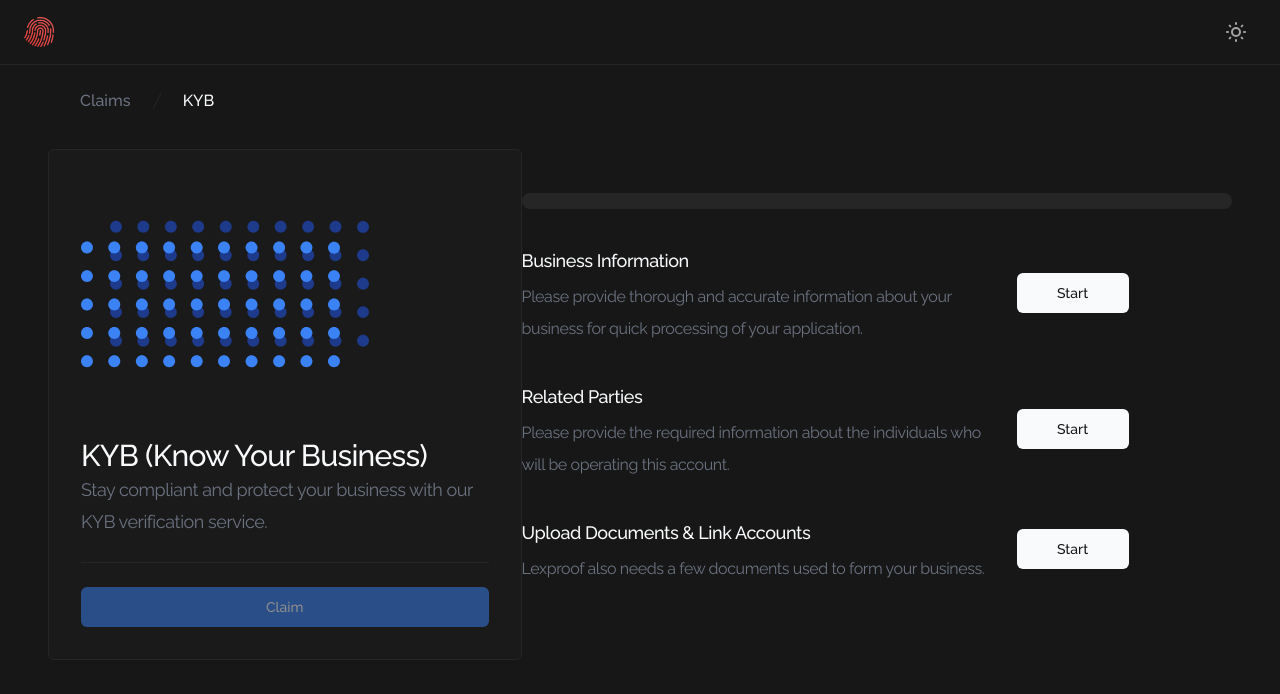
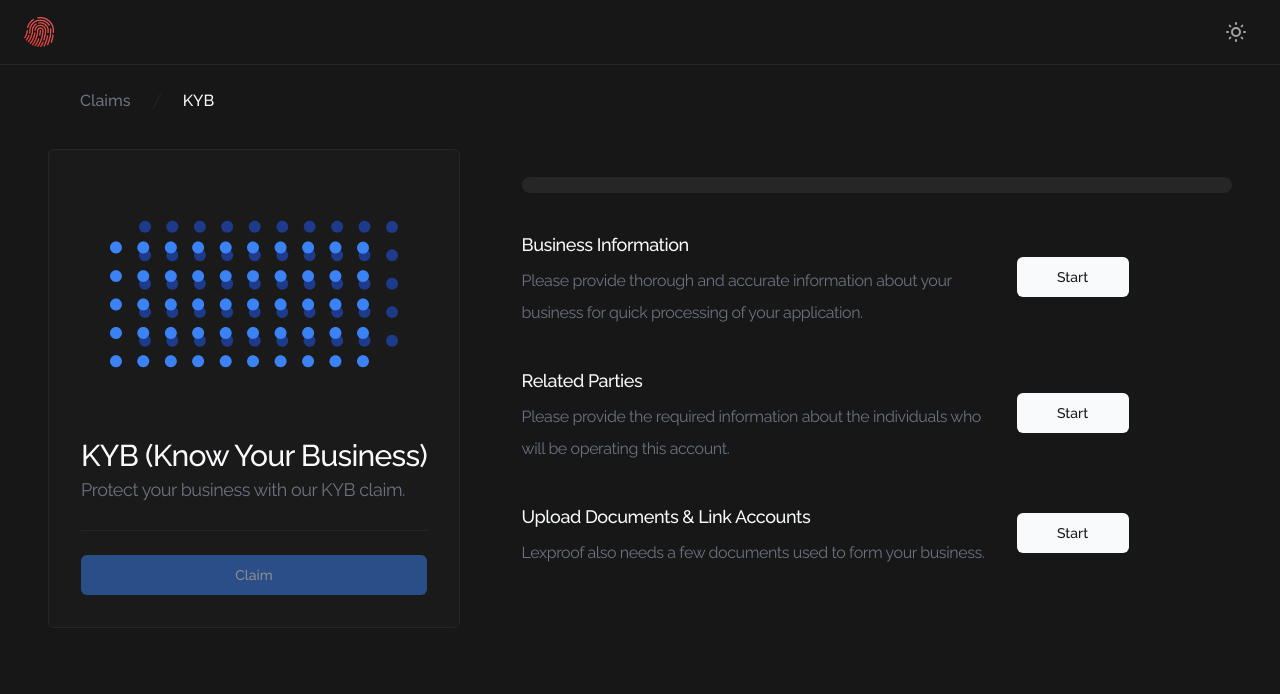
Before and after one commit to Lexproof/app, a Next.js app: page /claims/1 in a window 1280 px wide. Shown: the top 694 px of the page. Built offline with nearby package versions, Linux system fonts and the light colour scheme.

Commit message:
update copy and adjust timer

```diff
--- a/components/claim-card.tsx
+++ b/components/claim-card.tsx
@@ -57,8 +57,7 @@ export function ClaimCard({ data }: any) {
                 KYB (Know Your Business)
               </h2>
               <p className='font-regular text-lg leading-8 tracking-tight text-gray-500'>
-                Stay compliant and protect your business with our KYB
-                verification service.
+                Protect your business with our KYB claim.
               </p>
             </div>
             <div className='mt-6 border-t border-neutral-800 pt-6'>
--- a/components/claim-show.tsx
+++ b/components/claim-show.tsx
@@ -67,12 +67,16 @@ export function ClaimShow({ data }: any) {
     }, 2000);
     const timer2 = setTimeout(() => {
       setClaiming(false);
+    }, 10000);
+
+    const timer3 = setTimeout(() => {
       setClaimed(true);
-    }, 4000);
+    }, 30000);
 
     return () => {
       clearTimeout(timer);
       clearTimeout(timer2);
+      clearTimeout(timer3);
     };
   };
 
@@ -92,8 +96,7 @@ export function ClaimShow({ data }: any) {
                     KYB (Know Your Business)
                   </h2>
                   <p className='font-regular text-lg leading-8 tracking-tight text-gray-500'>
-                    Stay compliant and protect your business with our KYB
-                    verification service.
+                    Protect your business with our KYB claim.
                   </p>
                 </div>
                 <div className='mt-6 border-t border-neutral-300 pt-6 dark:border-neutral-800'>
--- a/components/icons.tsx
+++ b/components/icons.tsx
@@ -32,7 +32,7 @@ export const Icons = {
   ),
   networth: (props: LucideProps & { featured?: boolean; filled?: boolean }) => (
     <svg
-      className={cn(`h-10 w-10 group-hover:fill-blue-500`, {
+      className={cn(`mx-auto h-10 w-10 group-hover:fill-blue-500`, {
         'fill-blue-500': props.filled,
         'h-72 w-72': props.featured,
       })}
```
